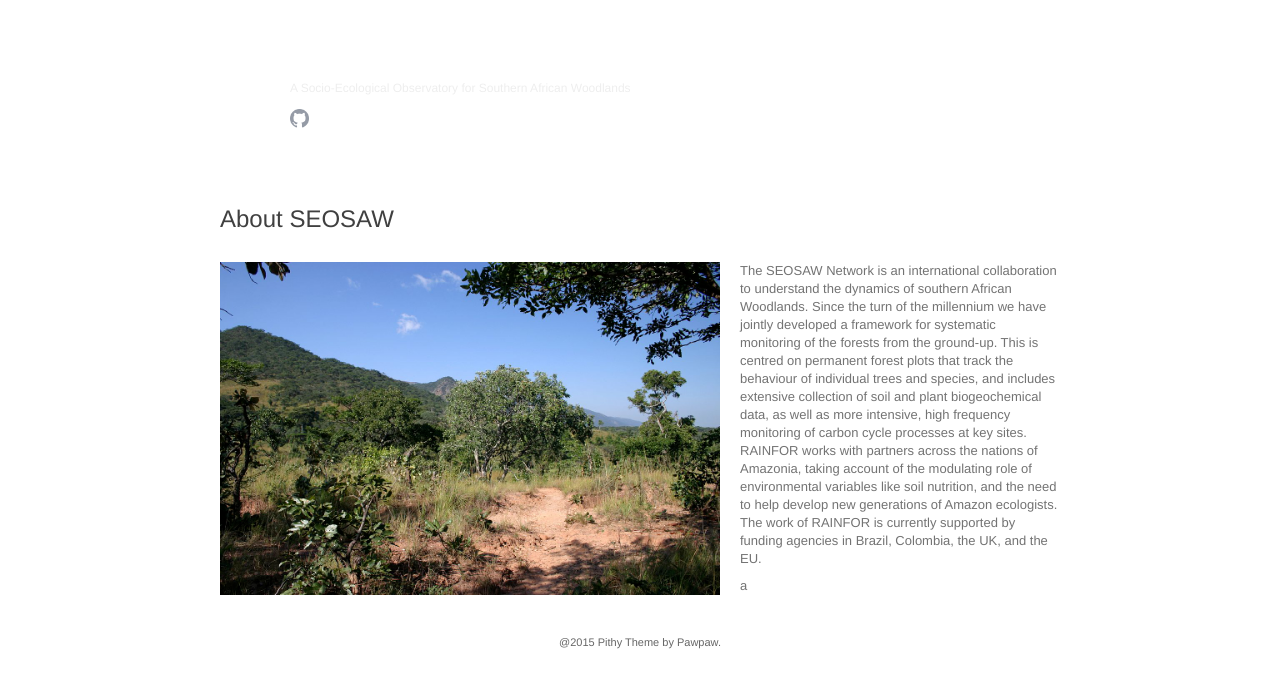
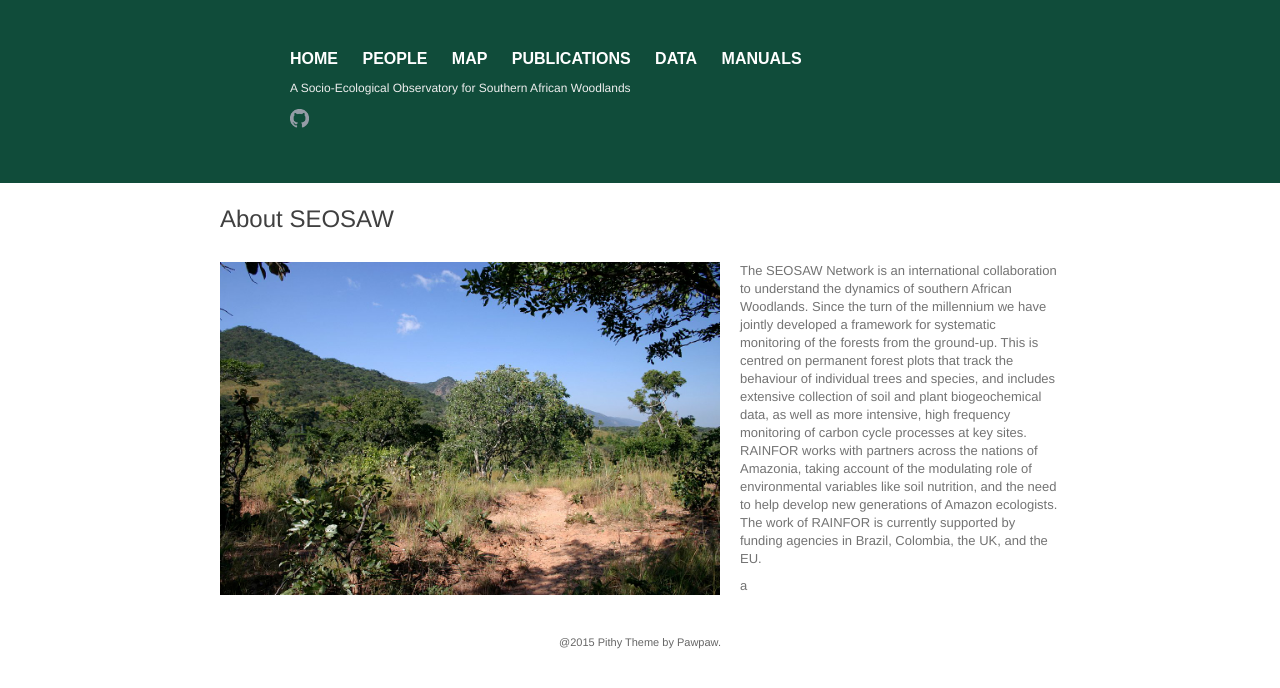
Before and after one commit to seosaw/seosaw.github.io, a Jekyll site: the page built from index.html, in a window 1280 px wide. Shown: the top 688 px of the page. Built offline with Jekyll 4.4.1, drawn with Linux system fonts in a browser that asks for light colours.

Commit message:
Removed banner URL until fixed

```diff
--- a/_sass/_layout.scss
+++ b/_sass/_layout.scss
@@ -7,8 +7,8 @@ html,body {
  */
 .header {
     padding: 50px 20px 40px;
-    //background-color: #104c3a;
-		 background-image: url("{{ site.baseurl }}/images/miombo_banner.jpg");
+    background-color: #104c3a;
+		 //background-image: url("{{ site.baseurl }}/images/miombo_banner.jpg");
 }
 
 .header-container {
```
